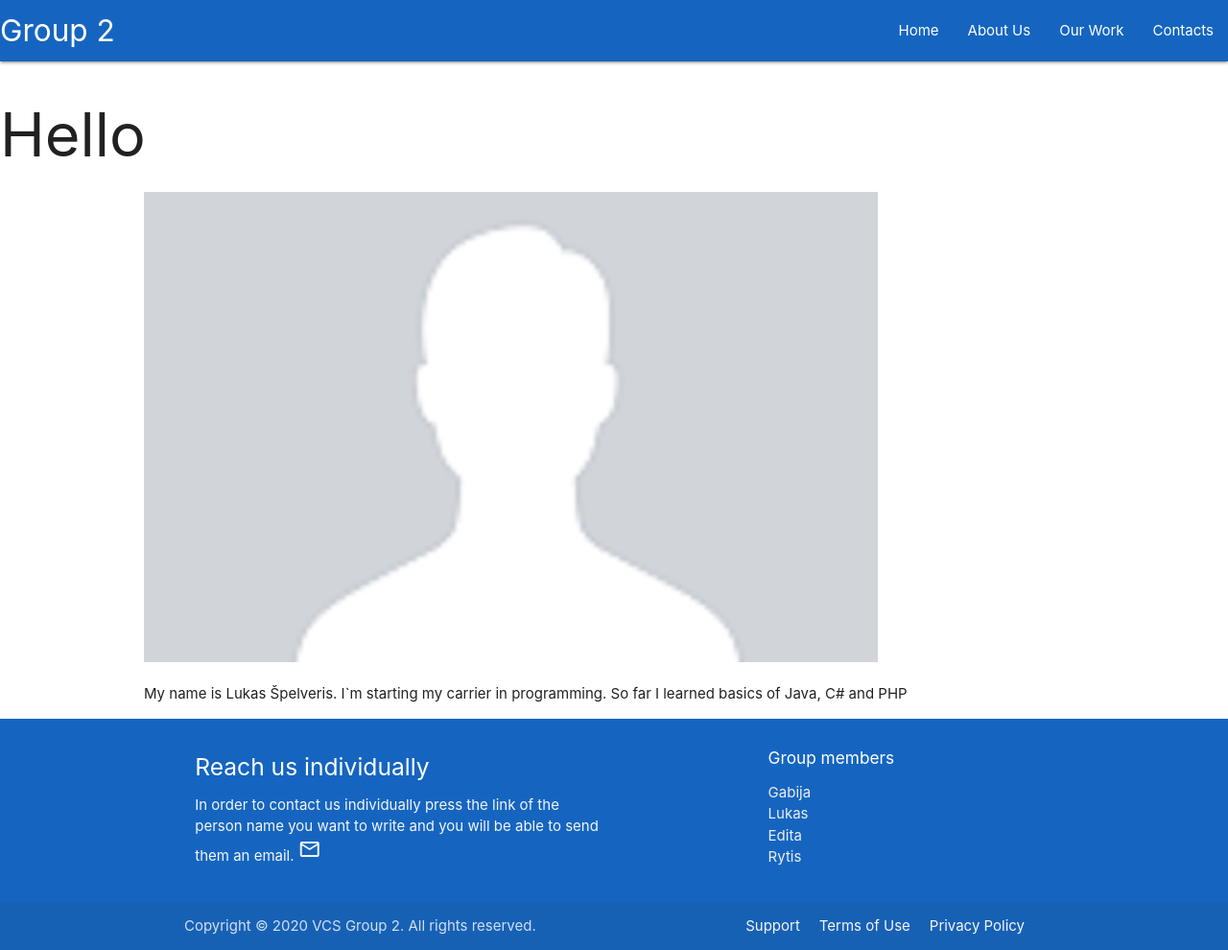
After one commit to JuppyOG/vcs2011-grupe2, a PHP site: page /lukas.php in a window 1280 px wide. The commit adds this page. Shown: the whole page at 96% size. Run offline with PHP 8.4, Linux system fonts and the light colour scheme.

Commit message:
Naujas php failas lukas,keli nauji paveiksliukai

```diff
--- a/about.php
+++ b/about.php
@@ -20,7 +20,7 @@
     <img src="images/boy.jpg" alt="">
     <p>
     <i class="material-icons">laptop_windows</i>
-    Lukas.Future programmer <a class="btn-small" href="">More</a>
+    Lukas.Future programmer <a class="btn-small" href="lukas.php">More</a>
     </p>
 </div>
 
--- /dev/null
+++ b/lukas.php
@@ -0,0 +1,10 @@
+<?php include "header.php" ?>
+
+<h1>Hello</h1>
+<div class="Lukas">
+<img src="images/defaultImageResized.jpg" alt="">
+
+<p>My name is Lukas Špelveris. I`m starting my carrier in programming. So far I learned basics of Java, C# and PHP </p>
+</div>
+
+<?php include "footer.php" ?>
--- a/styles/style.css
+++ b/styles/style.css
@@ -28,13 +28,10 @@
 /* Lukas stiliaus kodas: */
 .row .images{
  width: 100%;
- /* height: 50px; */
  padding-left: 150px;
  align-content: center center;
 }
 .picture{
-
-
     background-image: url(../images/lapai.jpg);
     background-size: cover;
     background-position: center center;
@@ -42,6 +39,11 @@
 .fono-tekstas{
     padding-top: 300px;
     padding-bottom: 50px;
+}
+.Lukas{
+    background-size: cover;
+    background-position: center center;
+    padding-left: 150px;
 }
 
 
```
Also changed, not shown: images/default image.png (added), images/defaultImageResized.jpg (added).
